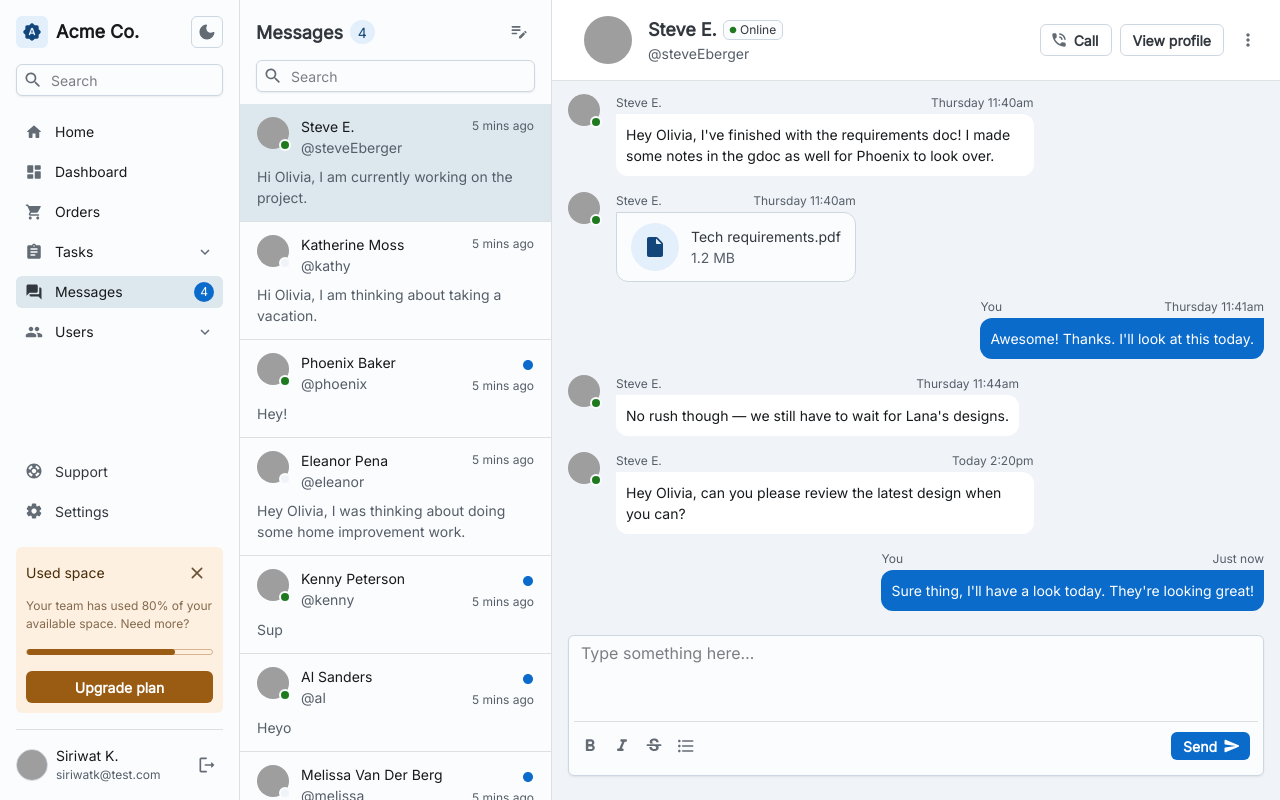
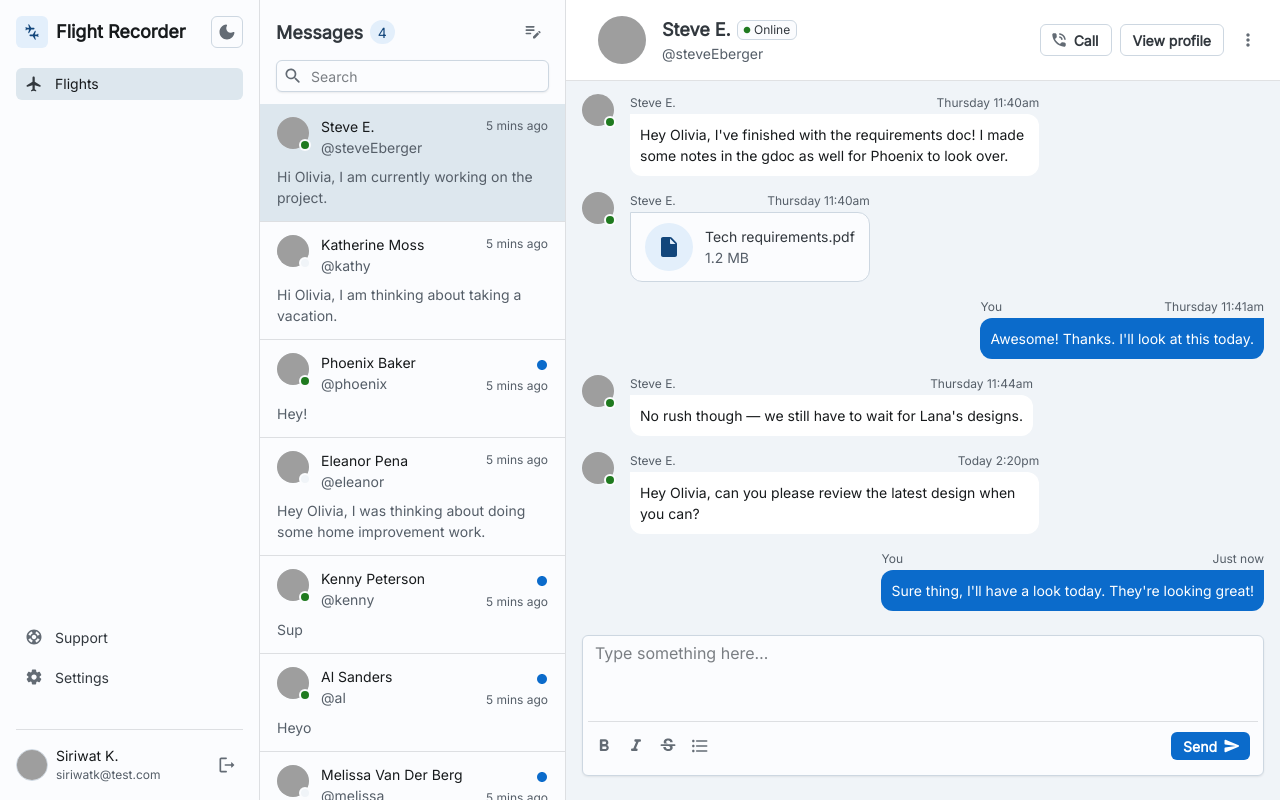
Before and after one commit to bsamartins/flight-recorder-rust, a React (Vite) app: page / in a window 1280 px wide. Built offline with nearby package versions, Linux system fonts and the light colour scheme; grey boxes are pictures that could not be loaded.

Commit message:
Refactor command

```diff
--- a/src/components/SideBar.tsx
+++ b/src/components/SideBar.tsx
@@ -2,35 +2,24 @@ import * as React from 'react';
 import GlobalStyles from '@mui/joy/GlobalStyles';
 import Avatar from '@mui/joy/Avatar';
 import Box from '@mui/joy/Box';
-import Button from '@mui/joy/Button';
-import Card from '@mui/joy/Card';
-import Chip from '@mui/joy/Chip';
 import Divider from '@mui/joy/Divider';
 import IconButton from '@mui/joy/IconButton';
 import Input from '@mui/joy/Input';
-import LinearProgress from '@mui/joy/LinearProgress';
 import List from '@mui/joy/List';
 import ListItem from '@mui/joy/ListItem';
-import ListItemButton, { listItemButtonClasses } from '@mui/joy/ListItemButton';
+import ListItemButton, {listItemButtonClasses} from '@mui/joy/ListItemButton';
 import ListItemContent from '@mui/joy/ListItemContent';
 import Typography from '@mui/joy/Typography';
 import Sheet from '@mui/joy/Sheet';
-import Stack from '@mui/joy/Stack';
+import FlightIcon from '@mui/icons-material/FlightRounded';
 import SearchRoundedIcon from '@mui/icons-material/SearchRounded';
-import HomeRoundedIcon from '@mui/icons-material/HomeRounded';
-import DashboardRoundedIcon from '@mui/icons-material/DashboardRounded';
-import ShoppingCartRoundedIcon from '@mui/icons-material/ShoppingCartRounded';
-import AssignmentRoundedIcon from '@mui/icons-material/AssignmentRounded';
-import QuestionAnswerRoundedIcon from '@mui/icons-material/QuestionAnswerRounded';
-import GroupRoundedIcon from '@mui/icons-material/GroupRounded';
 import SupportRoundedIcon from '@mui/icons-material/SupportRounded';
 import SettingsRoundedIcon from '@mui/icons-material/SettingsRounded';
-import CloseRoundedIcon from '@mui/icons-material/CloseRounded';
 import LogoutRoundedIcon from '@mui/icons-material/LogoutRounded';
 import BrightnessAutoRoundedIcon from '@mui/icons-material/BrightnessAutoRounded';
-import KeyboardArrowDownIcon from '@mui/icons-material/KeyboardArrowDown';
 import ColorSchemeToggle from "./ColorSchemeToggle.tsx";
 import {closeSidebar} from "../utils.ts";
+import ConnectingAirportsIcon from '@mui/icons-material/ConnectingAirportsRounded';
 
 function Toggler(props: {
     defaultExpanded?: boolean;
@@ -88,9 +77,9 @@ export default function Sidebar() {
             <GlobalStyles
                 styles={(theme) => ({
                     ':root': {
-                        '--Sidebar-width': '220px',
+                        '--Sidebar-width': '260px',
                         [theme.breakpoints.up('lg')]: {
-                            '--Sidebar-width': '240px',
+                            '--Sidebar-width': '260px',
                         },
                     },
                 })}
@@ -116,12 +105,11 @@ export default function Sidebar() {
             />
             <Box sx={{ display: 'flex', gap: 1, alignItems: 'center' }}>
                 <IconButton variant="soft" color="primary" size="sm">
-                    <BrightnessAutoRoundedIcon />
+                    <ConnectingAirportsIcon/>
                 </IconButton>
-                <Typography level="title-lg">Acme Co.</Typography>
+                <Typography level="title-lg">Flight Recorder</Typography>
                 <ColorSchemeToggle sx={{ ml: 'auto' }} />
             </Box>
-            <Input size="sm" startDecorator={<SearchRoundedIcon />} placeholder="Search" />
             <Box
                 sx={{
                     minHeight: 0,
@@ -143,106 +131,12 @@ export default function Sidebar() {
                     }}
                 >
                     <ListItem>
-                        <ListItemButton>
-                            <HomeRoundedIcon />
+                        <ListItemButton selected>
+                            <FlightIcon/>
                             <ListItemContent>
-                                <Typography level="title-sm">Home</Typography>
+                                <Typography level="title-sm">Flights</Typography>
                             </ListItemContent>
                         </ListItemButton>
-                    </ListItem>
-                    <ListItem>
-                        <ListItemButton>
-                            <DashboardRoundedIcon />
-                            <ListItemContent>
-                                <Typography level="title-sm">Dashboard</Typography>
-                            </ListItemContent>
-                        </ListItemButton>
-                    </ListItem>
-                    <ListItem>
-                        <ListItemButton
-                            role="menuitem"
-                            component="a"
-                            href="/joy-ui/getting-started/templates/order-dashboard/"
-                        >
-                            <ShoppingCartRoundedIcon />
-                            <ListItemContent>
-                                <Typography level="title-sm">Orders</Typography>
-                            </ListItemContent>
-                        </ListItemButton>
-                    </ListItem>
-                    <ListItem nested>
-                        <Toggler
-                            renderToggle={({ open, setOpen }) => (
-                                <ListItemButton onClick={() => setOpen(!open)}>
-                                    <AssignmentRoundedIcon />
-                                    <ListItemContent>
-                                        <Typography level="title-sm">Tasks</Typography>
-                                    </ListItemContent>
-                                    <KeyboardArrowDownIcon
-                                        sx={{ transform: open ? 'rotate(180deg)' : 'none' }}
-                                    />
-                                </ListItemButton>
-                            )}
-                        >
-                            <List sx={{ gap: 0.5 }}>
-                                <ListItem sx={{ mt: 0.5 }}>
-                                    <ListItemButton>All tasks</ListItemButton>
-                                </ListItem>
-                                <ListItem>
-                                    <ListItemButton>Backlog</ListItemButton>
-                                </ListItem>
-                                <ListItem>
-                                    <ListItemButton>In progress</ListItemButton>
-                                </ListItem>
-                                <ListItem>
-                                    <ListItemButton>Done</ListItemButton>
-                                </ListItem>
-                            </List>
-                        </Toggler>
-                    </ListItem>
-                    <ListItem>
-                        <ListItemButton selected>
-                            <QuestionAnswerRoundedIcon />
-                            <ListItemContent>
-                                <Typography level="title-sm">Messages</Typography>
-                            </ListItemContent>
-                            <Chip size="sm" color="primary" variant="solid">
-                                4
-                            </Chip>
-                        </ListItemButton>
-                    </ListItem>
-                    <ListItem nested>
-                        <Toggler
-                            renderToggle={({ open, setOpen }) => (
-                                <ListItemButton onClick={() => setOpen(!open)}>
-                                    <GroupRoundedIcon />
-                                    <ListItemContent>
-                                        <Typography level="title-sm">Users</Typography>
-                                    </ListItemContent>
-                                    <KeyboardArrowDownIcon
-                                        sx={{ transform: open ? 'rotate(180deg)' : 'none' }}
-                                    />
-                                </ListItemButton>
-                            )}
-                        >
-                            <List sx={{ gap: 0.5 }}>
-                                <ListItem sx={{ mt: 0.5 }}>
-                                    <ListItemButton
-                                        role="menuitem"
-                                        component="a"
-                                        href="/joy-ui/getting-started/templates/profile-dashboard/"
-                                    >
-                                        My profile
-                                    </ListItemButton>
-                                </ListItem>
-                                <ListItem>
-                                    <ListItemButton>Create a new user</ListItemButton>
-                                </ListItem>
-                                <ListItem>
-                                    <ListItemButton>Roles & permission</ListItemButton>
-                                </ListItem>
-                            </List>
-                        </Toggler>
                     </ListItem>
                 </List>
                 <List
@@ -268,27 +162,6 @@ export default function Sidebar() {
                         </ListItemButton>
                     </ListItem>
                 </List>
-                <Card
-                    invertedColors
-                    variant="soft"
-                    color="warning"
-                    size="sm"
-                    sx={{ boxShadow: 'none' }}
-                >
-                    <Stack direction="row" justifyContent="space-between" alignItems="center">
-                        <Typography level="title-sm">Used space</Typography>
-                        <IconButton size="sm">
-                            <CloseRoundedIcon />
-                        </IconButton>
-                    </Stack>
-                    <Typography level="body-xs">
-                        Your team has used 80% of your available space. Need more?
-                    </Typography>
-                    <LinearProgress variant="outlined" value={80} determinate sx={{ my: 1 }} />
-                    <Button size="sm" variant="solid">
-                        Upgrade plan
-                    </Button>
-                </Card>
             </Box>
             <Divider />
             <Box sx={{ display: 'flex', gap: 1, alignItems: 'center' }}>
```
Also changed, not shown: 2 other files (tests, documents, lock files or other folders).
